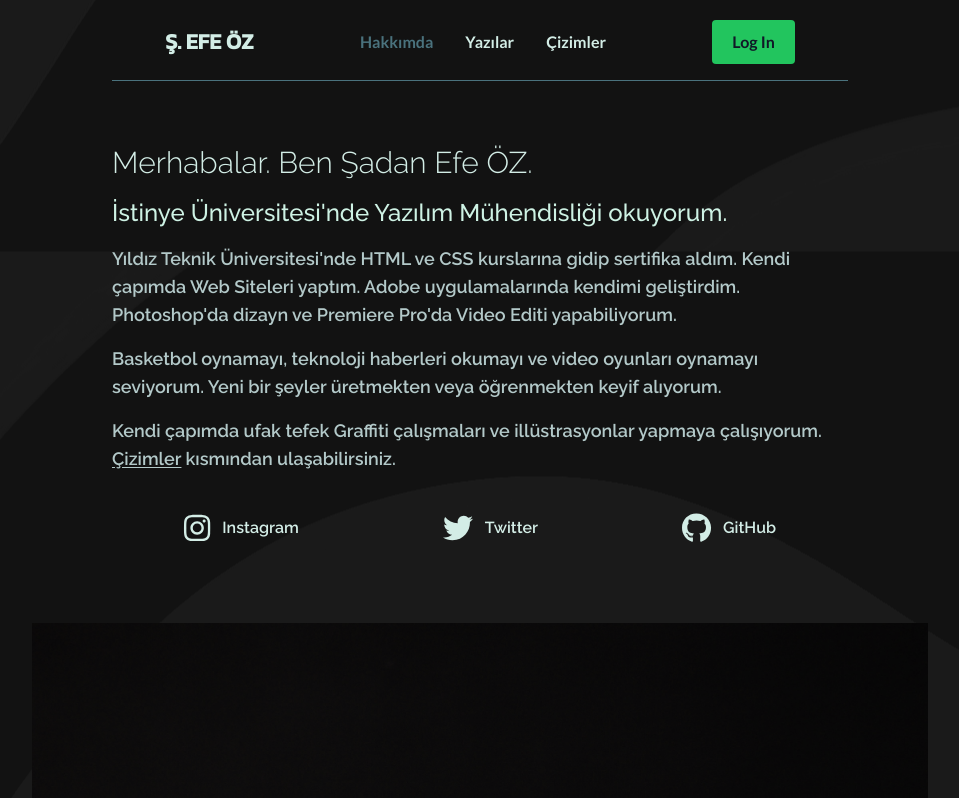
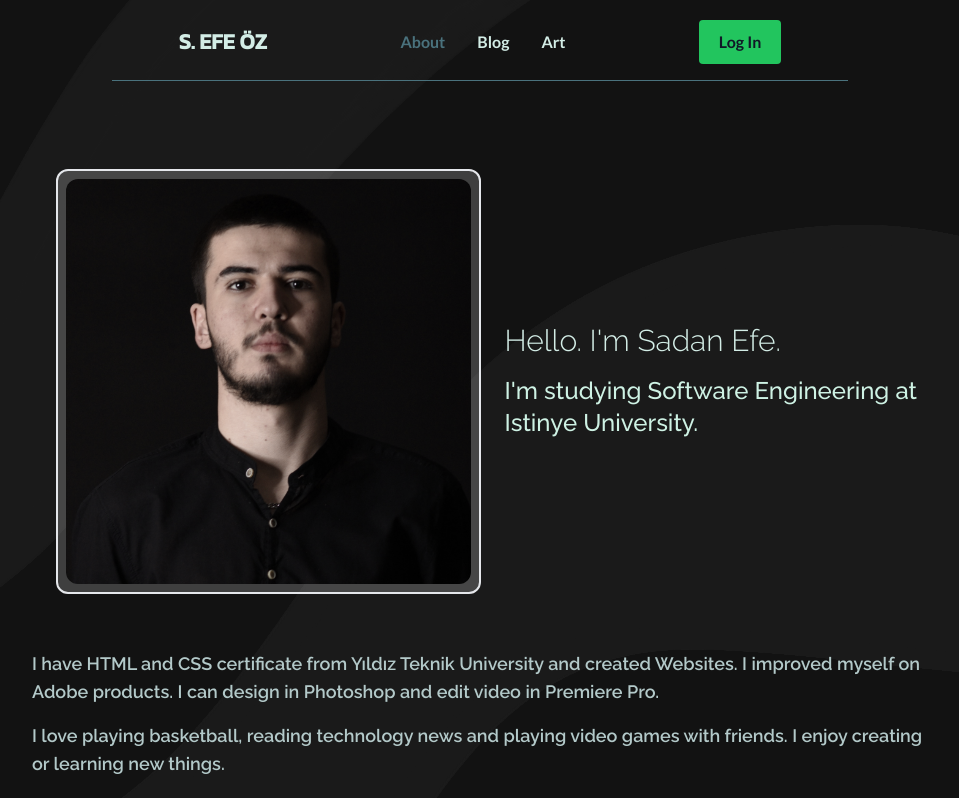
Before and after one commit to sefeoz/blog-next-seo, a Next.js app: page / in a window 1280 px wide. Shown: the top 798 px of the page, without its empty margins (160-1119 px from the left). Built offline with nearby package versions, Linux system fonts and the light colour scheme.

Commit message:
update-image-pos

```diff
--- a/components/header.js
+++ b/components/header.js
@@ -1,36 +1,36 @@
 import Link from "next/link";
 import { useAuth0 } from "@auth0/auth0-react";
 import {useRouter} from "next/router";
+import {useEffect} from "react";
 export default function Header() {
     const { loginWithRedirect,logout,isAuthenticated,user} = useAuth0();
     const router = useRouter();
-
     return <header className="site-container pb-10 pt-10 lg:pt-5">
 
         <nav>
             <div className="space-y-6  md:space-y-0 flex flex-col md:flex-row justify-around md:space-x-6 items-center px-3">
                 <Link href="/">
-                    <a className=" kanit uppercase text-light-blue hover:text-dark-blue
-                    ease-in-out duration-200 font-bold text-[1.35rem]">ş. efe öz</a>
+                    <a className="kanit uppercase text-light-blue hover:text-dark-blue
+                    ease-in-out duration-200 font-bold text-[1.35rem]">s. efe öz</a>
                 </Link>
 
                 <div className="lato space-x-8 flex items-center text-lg md:text-[1rem] ease-in-out duration-200 text-light-blue ">
                     <Link href="/">
                         <a className={`hover:text-dark-blue ease-in-out duration-200
                         ${router.pathname === "/" ? "text-dark-blue" : "text-brand-darkblue"}`}>
-                            Hakkımda
+                            About
                         </a>
                     </Link>
                     <Link href="/blog">
                         <a className={`hover:text-dark-blue ease-in-out duration-200
                         ${router.pathname === `/blog` ? "text-dark-blue" : "text-brand-darkblue"}`}>
-                            Yazılar
+                            Blog
                         </a>
                     </Link>
-                    <Link href="/photos">
-                        <a className={`hover:text-dark-blue ease-in-out duration-200
-                        ${router.pathname === "/photos" ? "text-dark-blue" : ""}`}>
-                            Çizimler
+                    <Link href="/art">
+                        <a  className={`hover:text-dark-blue ease-in-out duration-200
+                        ${router.pathname === "/art" ? "text-dark-blue" : ""}`}>
+                            Art
                         </a>
                     </Link>
 
--- a/content/ilk-postum.mdx
+++ b/content/apple-last-event.mdx
@@ -1,6 +1,6 @@
 ---
-title: Apple Event
-excerpt: Apple'ın 7 Eylül'de yapmayı planladığı etkinlik
+title: Apple 7 September
+excerpt:
 image: /apple.jpg
 date: "2022-08-25"
 
--- a/pages/photos.js
+++ b/pages/art.js
@@ -15,9 +15,11 @@ function PhotosPage({ photos, stats }) {
 
 
     <div className="mx-5 lg:mx-auto lg:px-32">
-        <p className="text-lg text-normal-blue mb-10 site-container">Kendi Çapımda Photoshop ve Procreate kullanarak illüstrasyon ve çizim çalışmaları yapıyorum. <br/>
-            Çocukluğumdan beri sürekli bir şeyler çizmekten zevk alıyorum.</p>
         <div className="columns-xs gap-6 space-y-6">
+            <div><img className="rounded-2xl border-2 brightness-75 transition hover:brightness-100 p-1" src="/space-kel.png" alt=""/></div>
+            <div><img className="rounded-2xl border-2 brightness-75 transition hover:brightness-100 p-1" src="/teal-kel.png" alt=""/></div>
+            <div><img className="rounded-2xl border-2 brightness-75 transition hover:brightness-100 p-1" src="/purple-kel.png" alt=""/></div>
+            <div><img className="rounded-2xl border-2 brightness-75 transition hover:brightness-100 p-1" src="/designed-kel.png" alt=""/></div>
             <div><img className="rounded-2xl border-2 brightness-75 transition hover:brightness-100 p-1" src="/kelscratch.PNG" alt=""/></div>
             <div><img className="rounded-2xl border-2 brightness-75 transition hover:brightness-100 p-1" src="/kelmoon.PNG" alt=""/></div>
             <div><img className="rounded-2xl border-2 brightness-75 transition hover:brightness-100 p-1" src="/spide.PNG" alt=""/></div>
--- a/pages/index.js
+++ b/pages/index.js
@@ -17,41 +17,44 @@ function HomePage() {
         >
     <>
         <div className="bg">
-        <div className="site-container">
-            <div className="space-y-4 mx-5 md:mx-0">
+        <div className="site-4xl-container mx-5 lg:mx-auto flex flex-col md:flex-row items-center">
+            <div className="max-w-2xl m-6 border-2 rounded-xl p-2 bg-zinc-100 bg-opacity-20  md:basis-1/2">
+                <img className="rounded-xl saturate-50" src="me.jpg" alt=""/>
+            </div>
+            <div className="space-y-4 mx-5 md:mx-0 md:basis-1/2 text-center md:text-left ">
 
-            <h1 className="raleway-light text-3xl  text-light-blue">
-                Merhabalar. Ben Şadan Efe ÖZ.
+            <h1 className="raleway-light text-3xl text-light-blue">
+                Hello. I'm Sadan Efe.
             </h1>
             <h2 className="text-2xl raleway-md text-semi-blue">
-                İstinye Üniversitesi'nde Yazılım Mühendisliği okuyorum.
+                I'm studying Software Engineering at Istinye University.
             </h2>
+            </div>
+            </div>
+            <div className="site-4xl-container space-y-4 m-8 lg:mx-auto">
                 <p className="text-lg text-normal-blue raleway-semibold">
-                Yıldız Teknik Üniversitesi'nde HTML ve CSS kurslarına gidip
-                sertifika aldım. Kendi çapımda Web Siteleri yaptım.
-                Adobe uygulamalarında kendimi geliştirdim.
-                Photoshop'da dizayn ve Premiere Pro'da Video Editi yapabiliyorum.
+                    I have HTML and CSS certificate from Yıldız Teknik University and created Websites.
+                    I improved myself on Adobe products. I can design in Photoshop and edit video in Premiere Pro.
                 </p>
                 <p className="text-lg text-normal-blue raleway-semibold">
-                Basketbol oynamayı,
-                teknoloji haberleri okumayı ve video oyunları oynamayı seviyorum.
-            Yeni bir şeyler üretmekten veya öğrenmekten keyif alıyorum.
+                    I love playing basketball, reading technology news and playing video games with friends.
+                    I enjoy creating or learning new things.
                 </p>
                 <p className="text-lg text-normal-blue raleway-semibold">
-                Kendi çapımda ufak tefek Graffiti çalışmaları
-                ve illüstrasyonlar yapmaya çalışıyorum.
+                    I'm trying do Graffiti and Illustration for personal.
+
                     <br/>
-                <Link href="/photos">
-                <a className="underline mr-1 underline-offset-2 hover:text-dark-blue
+                    You can check it on
+                    <Link href="/art">
+                        <a className="underline mx-1 underline-offset-2 hover:text-dark-blue
                  ease-in-out duration-100">
-                    Çizimler
+                            Art
                         </a>
                     </Link>
-                kısmından ulaşabilirsiniz.
+                    page.
                 </p>
             </div>
-        </div>
-    <div className=" site-container flex items-center justify-around mt-10 raleway-semibold">
+    <div className=" site-container flex items-center justify-around mt-10 mb-20 raleway-semibold">
         <Link href="https://www.instagram.com/sefeoz/">
             <a target="_blank" className="flex items-center text-light-blue hover:text-dark-blue ease-in-out duration-200">
                 <FontAwesomeIcon icon={faInstagram} className="text-3xl md:mr-3 mr-2"></FontAwesomeIcon>
@@ -72,9 +75,6 @@ function HomePage() {
         </Link>
 
     </div>
-            <div className="site-4xl-container mt-10 mx-4 md:mx-auto">
-                <img className="py-10 saturate-50" src="/me.JPG" alt=""/>
-            </div>
     </div>
     </>
         </motion.div>
--- a/styles/global.css
+++ b/styles/global.css
@@ -12,7 +12,7 @@
 
      html{
          background:url("/bg.png");
-         @apply bg-center bg-fixed
+         @apply bg-fixed bg-repeat
     }
     .lato{
         font-family: 'Lato', sans-serif;
```
Also changed, not shown: public/me.JPG. Lines whose indentation alone changed are shown as unchanged.
